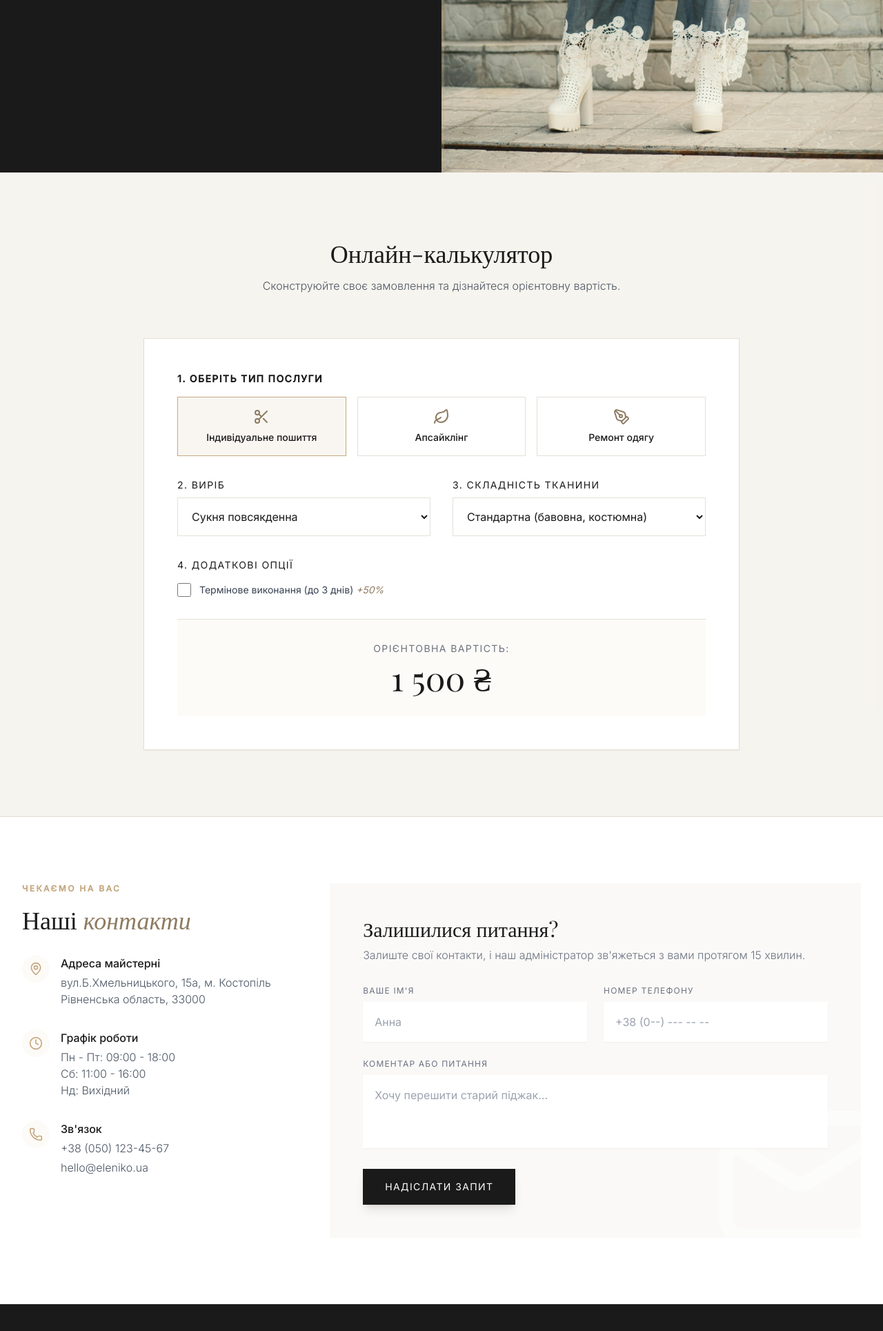
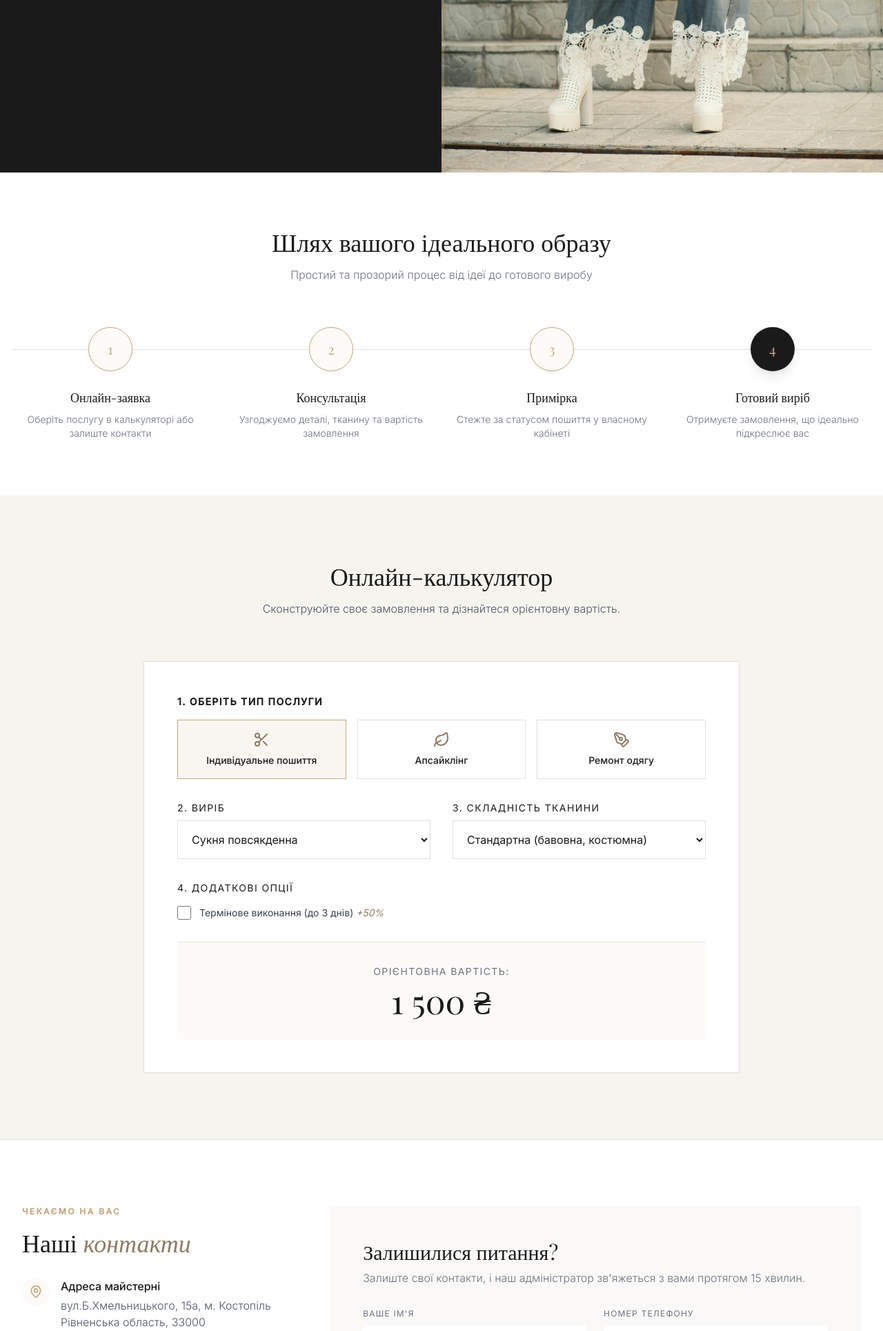
Before and after one commit to anechkasavchukk/sewing_studio, a Flask app: page / in a window 1280 px wide. Shown: the part 3037-4966 px from the top of the page at 69% size. Run offline with Flask 3, Linux system fonts and the light colour scheme; some libraries are stand-ins or nearby versions; some web fonts are replaced.

Commit message:
Оновлено верстку index.html та шаблон crm.html

```diff
--- a/templates/index.html
+++ b/templates/index.html
@@ -248,7 +248,42 @@
     <div class="absolute inset-y-0 left-0 w-1 bg-brand-gold/30"></div>
 </div>
     </section>
+<section class="py-20 bg-white">
+    <div class="max-w-7xl mx-auto px-4">
+        <div class="text-center mb-16">
+            <h2 class="text-4xl font-serif text-brand-dark mb-4">Шлях вашого ідеального образу</h2>
+            <p class="text-gray-500 font-light">Простий та прозорий процес від ідеї до готового виробу</p>
+        </div>
 
+        <div class="grid grid-cols-1 md:grid-cols-4 gap-8 relative">
+            <div class="text-center relative z-10">
+                <div class="w-16 h-16 bg-brand-light border border-brand-gold rounded-full flex items-center justify-center mx-auto mb-6 text-brand-gold font-serif text-xl shadow-sm">1</div>
+                <h4 class="font-serif text-lg mb-2">Онлайн-заявка</h4>
+                <p class="text-sm text-gray-500 font-light">Оберіть послугу в калькуляторі або залиште контакти</p>
+            </div>
+
+            <div class="text-center relative z-10">
+                <div class="w-16 h-16 bg-brand-light border border-brand-gold rounded-full flex items-center justify-center mx-auto mb-6 text-brand-gold font-serif text-xl shadow-sm">2</div>
+                <h4 class="font-serif text-lg mb-2">Консультація</h4>
+                <p class="text-sm text-gray-500 font-light">Узгоджуємо деталі, тканину та вартість замовлення</p>
+            </div>
+
+            <div class="text-center relative z-10">
+                <div class="w-16 h-16 bg-brand-light border border-brand-gold rounded-full flex items-center justify-center mx-auto mb-6 text-brand-gold font-serif text-xl shadow-sm">3</div>
+                <h4 class="font-serif text-lg mb-2">Примірка</h4>
+                <p class="text-sm text-gray-500 font-light">Стежте за статусом пошиття у власному кабінеті</p>
+            </div>
+
+            <div class="text-center relative z-10">
+                <div class="w-16 h-16 bg-brand-dark text-brand-gold rounded-full flex items-center justify-center mx-auto mb-6 font-serif text-xl shadow-lg">4</div>
+                <h4 class="font-serif text-lg mb-2">Готовий виріб</h4>
+                <p class="text-sm text-gray-500 font-light">Отримуєте замовлення, що ідеально підкреслює вас</p>
+            </div>
+
+            <div class="hidden md:block absolute top-8 left-0 w-full h-px bg-brand-gray -z-0"></div>
+        </div>
+    </div>
+</section>
     <!-- Онл -->
     <section id="calculator" class="py-24 bg-brand-gray/30">
         <div class="max-w-4xl mx-auto px-4">
@@ -404,7 +439,58 @@
             </div>
         </div>
     </section>
+<section class="py-20 bg-brand-light">
+    <div class="max-w-7xl mx-auto px-4">
+        <div class="text-center mb-16">
+            <h2 class="text-4xl font-serif text-brand-dark mb-4">Відгуки наших клієнтів</h2>
+            <div class="w-24 h-px bg-brand-gold mx-auto"></div>
+        </div>
 
+        <div class="grid grid-cols-1 md:grid-cols-3 gap-8">
+            <div class="bg-white p-8 shadow-sm border-t-4 border-brand-gold">
+                <div class="flex text-brand-gold mb-4 text-sm">
+                    ★★★★★
+                </div>
+                <p class="text-brand-dark/70 italic mb-6">"Замовляла перешиття старої джинсової куртки в стильний корсет. Результат перевершив очікування! Апсайклінг в Eleniko — це справжнє мистецтво."</p>
+                <div class="flex items-center">
+                    <div class="w-10 h-10 bg-brand-gold/20 rounded-full flex items-center justify-center text-brand-gold font-bold mr-3">О</div>
+                    <div>
+                        <h4 class="font-serif text-brand-dark">Олена В.</h4>
+                        <p class="text-xs text-brand-gold uppercase tracking-widest">Апсайклінг</p>
+                    </div>
+                </div>
+            </div>
+
+            <div class="bg-white p-8 shadow-sm border-t-4 border-brand-gold">
+                <div class="flex text-brand-gold mb-4 text-sm">
+                    ★★★★★
+                </div>
+                <p class="text-brand-dark/70 italic mb-6">"Шили чоловічий костюм на весілля. Ідеальна посадка з першої примірки. Дуже вдячні за професіоналізм та увагу до деталей."</p>
+                <div class="flex items-center">
+                    <div class="w-10 h-10 bg-brand-gold/20 rounded-full flex items-center justify-center text-brand-gold font-bold mr-3">М</div>
+                    <div>
+                        <h4 class="font-serif text-brand-dark">Микола П.</h4>
+                        <p class="text-xs text-brand-gold uppercase tracking-widest">Індивідуальне пошиття</p>
+                    </div>
+                </div>
+            </div>
+
+            <div class="bg-white p-8 shadow-sm border-t-4 border-brand-gold">
+                <div class="flex text-brand-gold mb-4 text-sm">
+                    ★★★★★
+                </div>
+                <p class="text-brand-dark/70 italic mb-6">"Регулярно звертаюся для підгонки речей по фігурі. Швидко, якісно і дуже приємна атмосфера в ательє."</p>
+                <div class="flex items-center">
+                    <div class="w-10 h-10 bg-brand-gold/20 rounded-full flex items-center justify-center text-brand-gold font-bold mr-3">Т</div>
+                    <div>
+                        <h4 class="font-serif text-brand-dark">Тетяна С.</h4>
+                        <p class="text-xs text-brand-gold uppercase tracking-widest">Ремонт одягу</p>
+                    </div>
+                </div>
+            </div>
+        </div>
+    </div>
+</section>
     <!-- РОЗШИРЕНИЙ FOOTER -->
     <footer class="bg-brand-dark text-brand-light py-16 border-t border-white/10">
         <div class="max-w-7xl mx-auto px-4 sm:px-6 lg:px-8">
```
Also changed, not shown: templates/crm.html (renamed from templates/admin.html).
